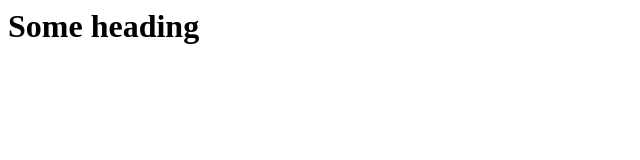
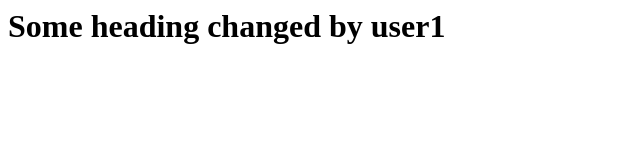
Before and after one commit to sunnynipun/Git-Practise, a plain HTML site: page index.html in a window 1280 px wide. Shown: the whole page, without its empty margins (0-640 px from the left). Drawn offline with Linux system fonts and the light colour scheme.

Commit message:
changed by user 1

```diff
--- a/index.html
+++ b/index.html
@@ -1,3 +1,3 @@
 <html>
-<h1>Some heading</h1>
+<h1>Some heading changed by user1</h1>
 </html>
```
